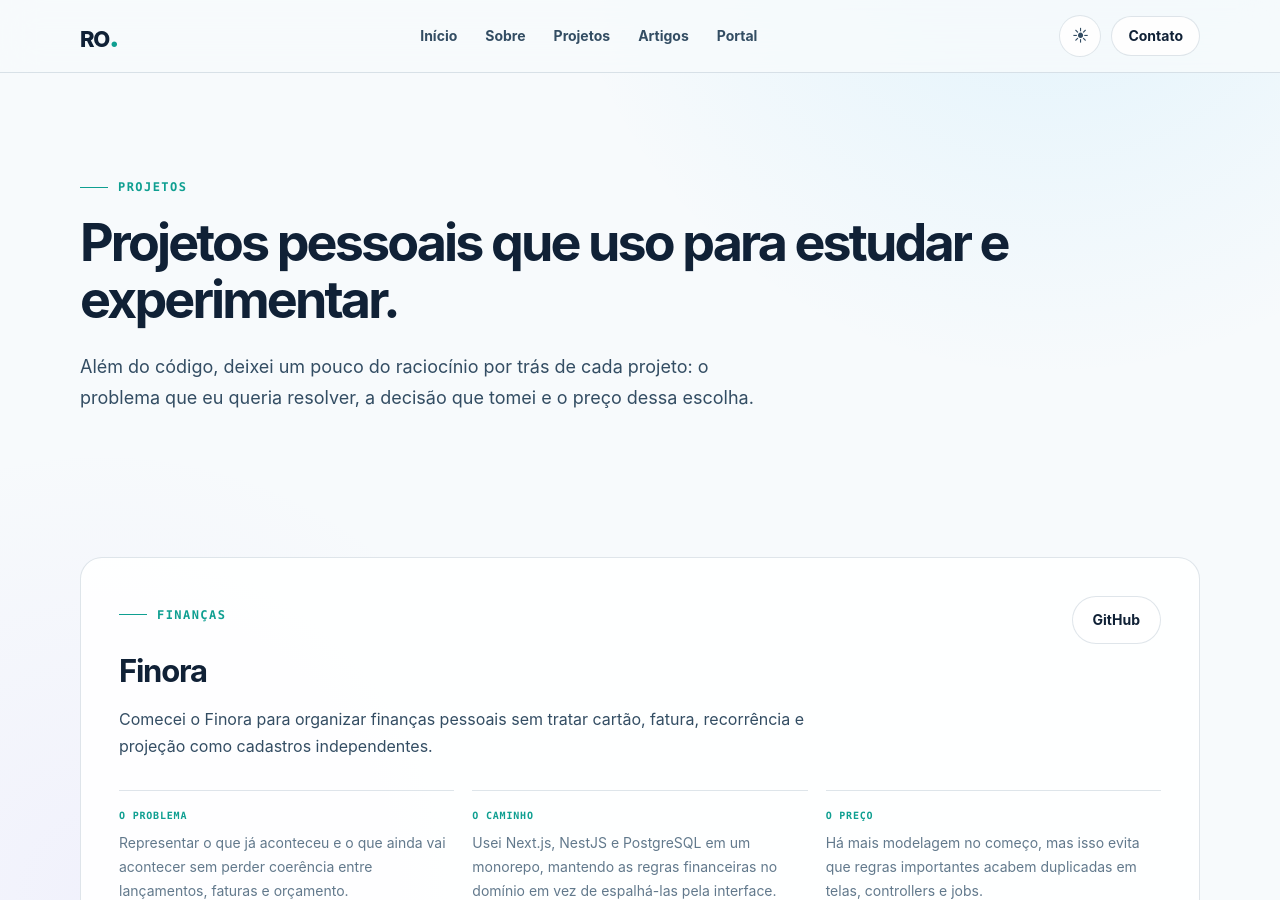
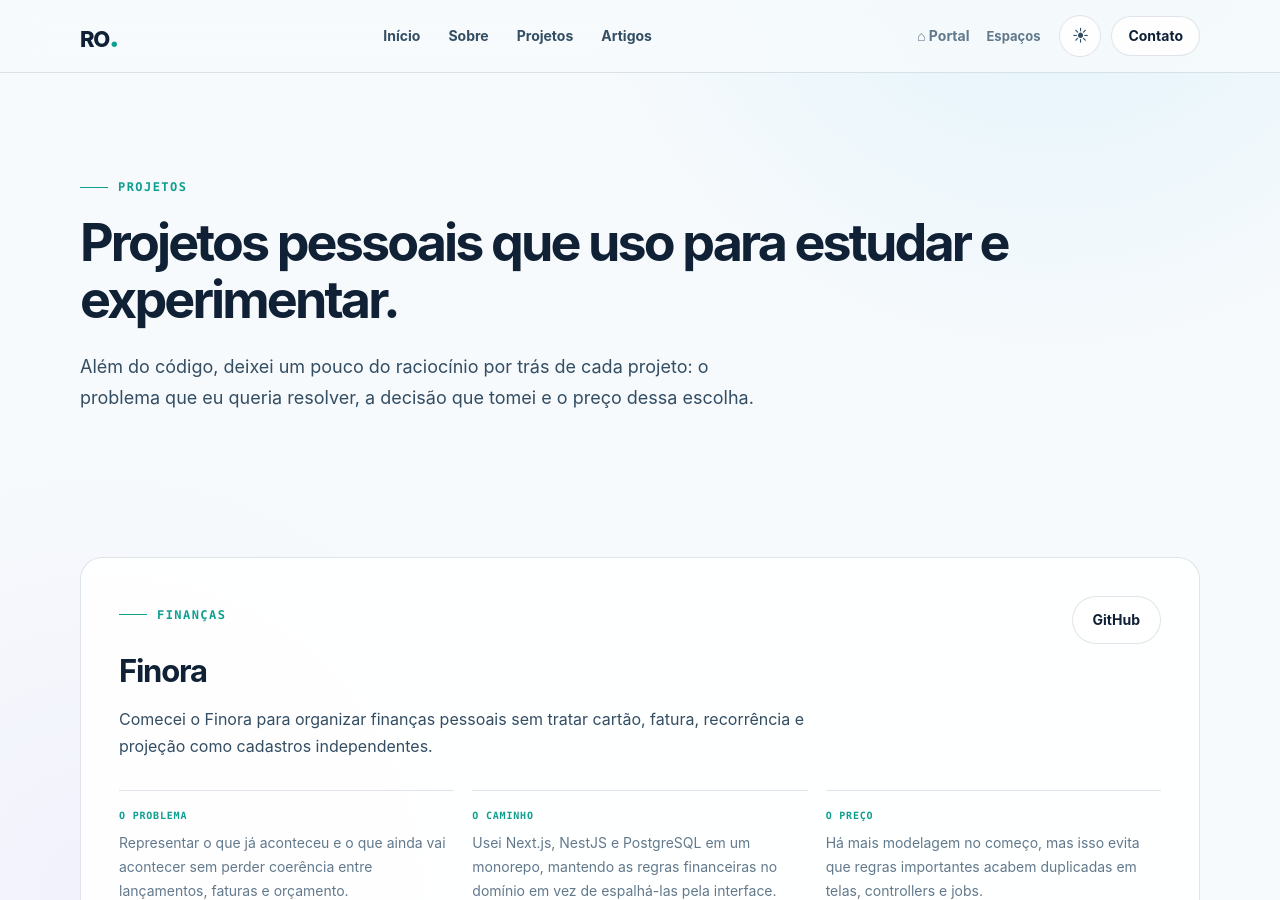
Before and after one commit to blasther12/blasther12.github.io, a Jekyll site: the page built from projetos.md, in a window 1280 px wide and 900 px high. Built offline with Jekyll 4.4.1, drawn with Linux system fonts in a browser that asks for light colours.

Commit message:
feat: add portal switcher to blog navigation

```diff
--- a/_includes/header.html
+++ b/_includes/header.html
@@ -9,10 +9,20 @@
       <a href="{{ '/sobre/' | relative_url }}">Sobre</a>
       <a href="{{ '/projetos/' | relative_url }}">Projetos</a>
       <a href="{{ '/artigos/' | relative_url }}">Artigos</a>
-      <a href="{{ '/' | relative_url }}">Portal</a>
     </nav>
 
     <div class="nav-actions">
+      <div class="ecosystem-nav" aria-label="Navegação entre espaços">
+        <a class="portal-home" href="{{ '/' | relative_url }}">⌂ Portal</a>
+        <details class="space-switcher">
+          <summary>Espaços</summary>
+          <div class="space-switcher__menu">
+            <a href="{{ '/blog/' | relative_url }}"><strong>Blog</strong><span>Textos, projetos e trajetória em engenharia.</span></a>
+            <a href="https://blasther12.github.io/cliofera/"><strong>Cliofera</strong><span>Formação autodirigida em História.</span></a>
+            <a href="https://blasther12.github.io/alexandria/"><strong>Alexandria</strong><span>Biblioteca de engenharia e tecnologia.</span></a>
+          </div>
+        </details>
+      </div>
       <button class="nav-toggle" type="button" aria-expanded="false" aria-controls="primary-navigation">Menu</button>
       <button class="theme-toggle" type="button" aria-label="Alternar tema" title="Alternar tema">
         <span class="theme-toggle__sun" aria-hidden="true">☀</span>
```
